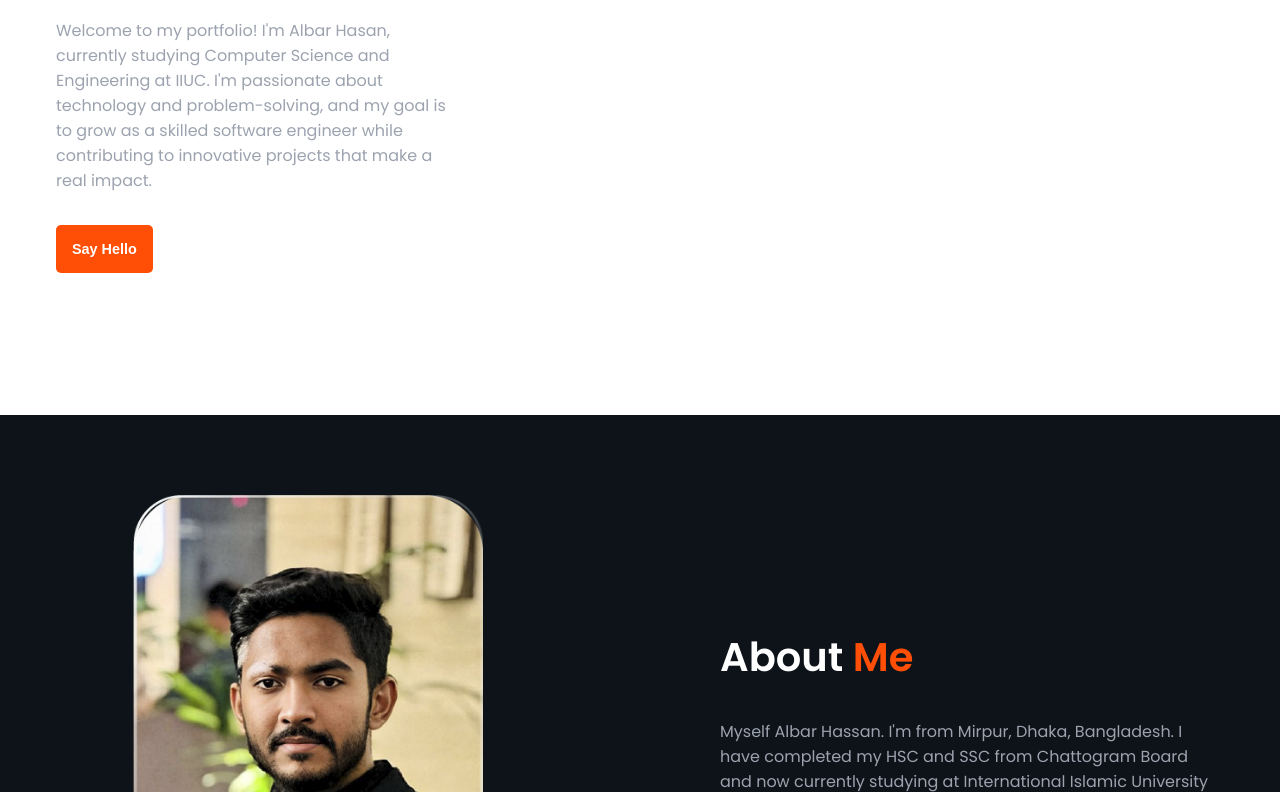
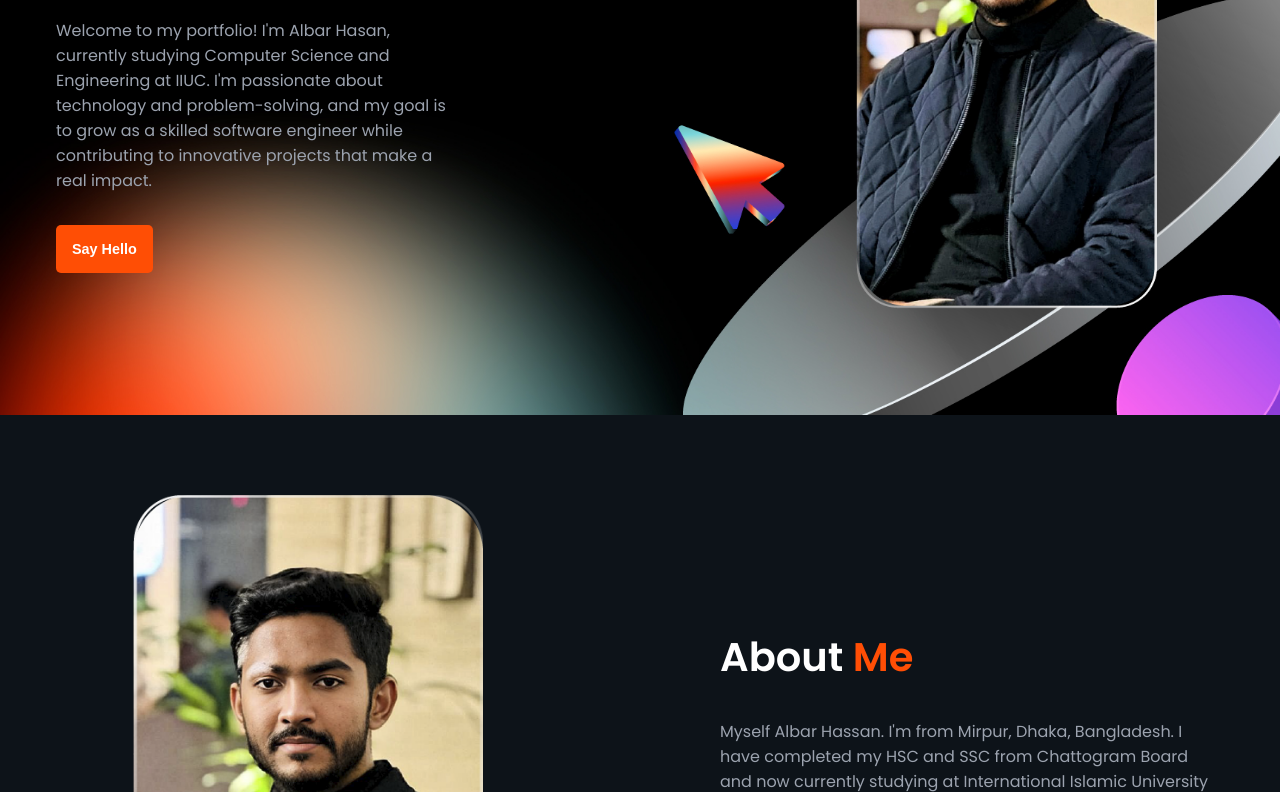
Before and after one commit to Albar-Hasan/Tools-Project, a plain HTML site: page index.html in a window 1280 px wide. Shown: the part 385-1177 px from the top of the page. Drawn offline with nearby package versions, Linux system fonts and the light colour scheme.

Commit message:
styles.css

```diff
--- a/styles.css
+++ b/styles.css
@@ -90,7 +90,7 @@ nav .nav__logo a span {
 
 header {
   height: 100vh;
-  background-image: url("assets/home bg.jpg");
+  background-image: url("home bg.jpg");
   background-position: center center;
   background-repeat: no-repeat;
   background-size: cover;
```
